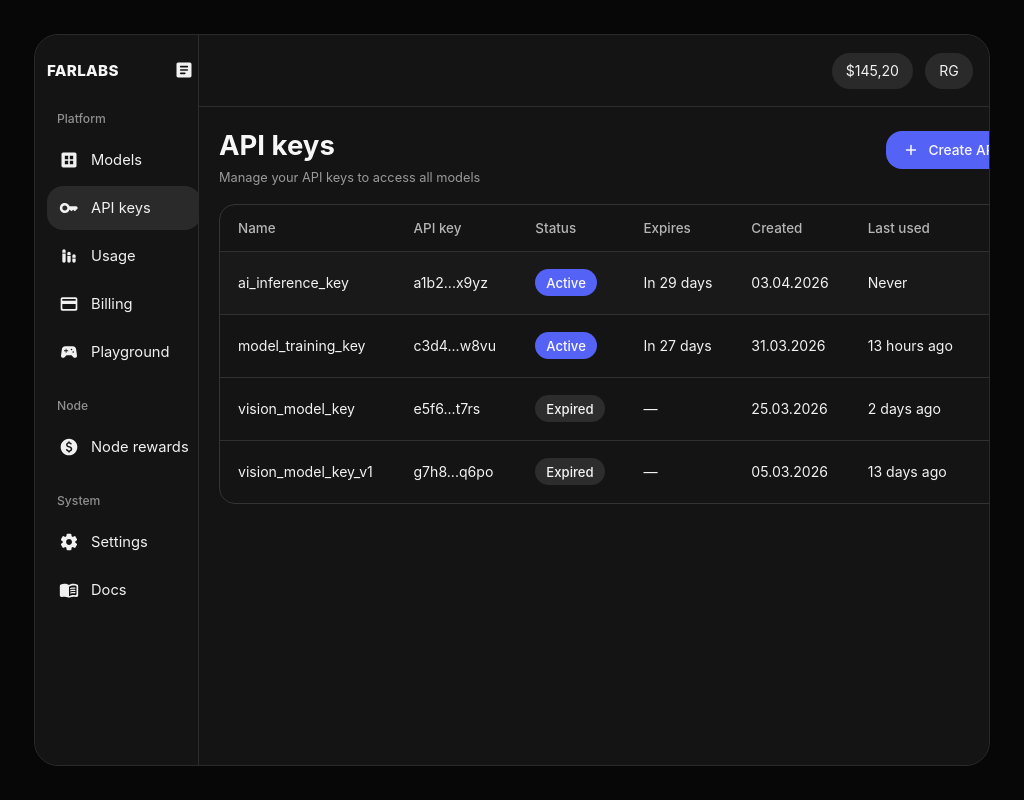
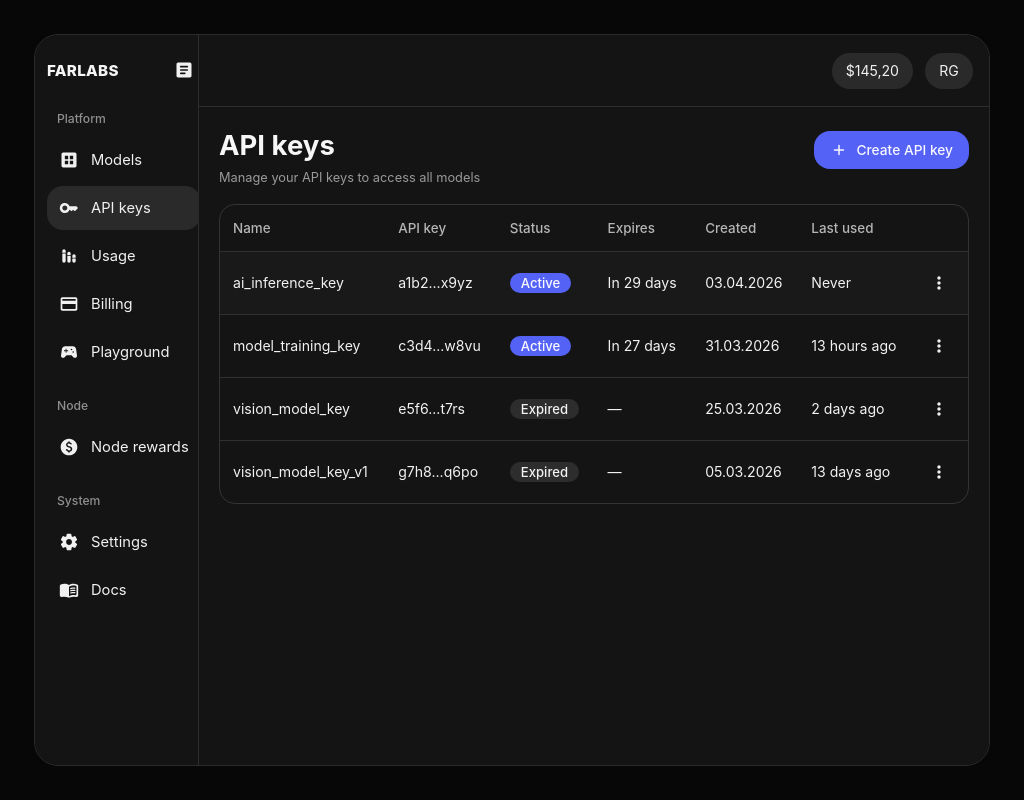
Before and after one commit to krylatkin/test-task-api-keys, a React (Vite) app: page / in a window 1024 px wide. Built offline with nearby package versions, Linux system fonts and the light colour scheme.

Commit message:
Style Fixes (adaptive table)

```diff
--- a/src/App.css
+++ b/src/App.css
@@ -258,7 +258,6 @@
 
 .api-table {
   width: 100%;
-  min-width: 980px;
   border-collapse: collapse;
 }
 
@@ -331,7 +330,7 @@
   }
 }
 
-@media (max-width: 1180px) {
+@media (max-width: 1220px) {
   .app-shell {
     --sidebar-width: clamp(164px, 16vw, 220px);
   }
@@ -353,12 +352,19 @@
   }
 
   .api-table {
-    min-width: 820px;
+    min-width: 700px;
   }
 
   .api-table thead th,
   .api-table tbody td {
     padding-inline: 14px;
+  }
+}
+
+@media (min-width: 961px) and (max-width: 1220px) {
+  .table-wrap .api-table thead th,
+  .table-wrap .api-table tbody td {
+    padding-inline: 13px;
   }
 }
 
@@ -434,7 +440,7 @@
   align-items: center;
   justify-content: center;
   min-width: 52px;
-  height: 27px;
+  height: 20px;
   padding: 0 11px;
   border-radius: 999px;
   font-size: 0.82rem;
```
